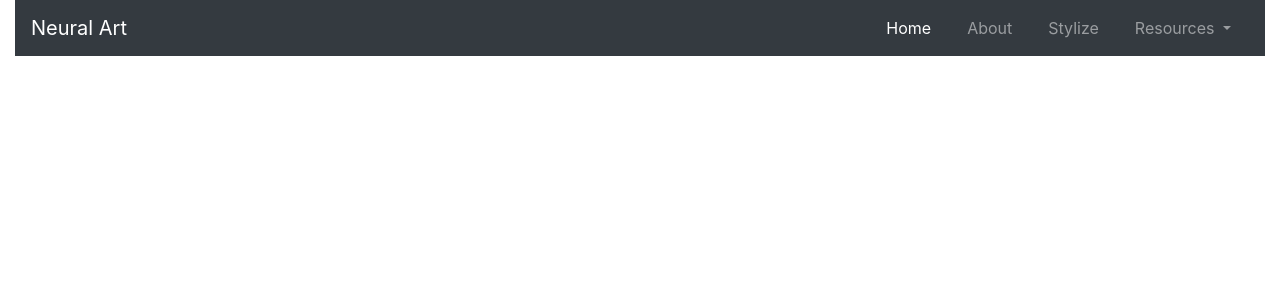
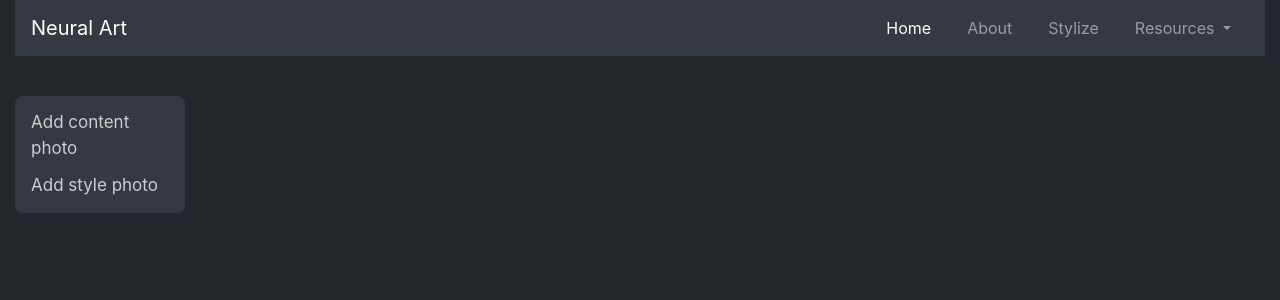
Before and after one commit to avgupt/NeuralArt, a Flask app: page /stylize in a window 1280 px wide. Shown: the top 300 px of the page. Run offline with Flask 2, Linux system fonts and the light colour scheme; some libraries are stand-ins or nearby versions.

Commit message:
Add bkg color and sidebar

```diff
--- a/NeuralArt/templates/stylize.html
+++ b/NeuralArt/templates/stylize.html
@@ -2,6 +2,45 @@
 
 {% block title %} Stylize {% endblock %}
 
-{% block body %}
+{% block css %}
+
+
+    .sidenav {
+        width: 170px;
+        position: fixed;
+        z-index: 1;
+        margin-top: 40px;
+        border-radius: 8px;
+        background: #343a40;
+        overflow-x: hidden;
+        padding: 8px 0;
+    }
+
+    .sidenav a {
+        padding: 6px 8px 6px 16px;
+        text-decoration: none;
+        font-size: 17px;
+        color: rgba(255,255,255,.75);
+        display: block;
+    }
+
+    .sidenav a:hover {
+        color: #FFF;
+        border-left: 4px solid #b4aa11;
+    }
 
 {% endblock %}
+
+{% block fullwidth %}
+
+    <div class="sidenav">
+        <a>Add content photo</a>
+        <a>Add style photo</a>
+    </div>
+    <!-- $('body').css({"background-color":"#23262a"}); -->
+
+{% endblock %}
+
+{% block script %}
+    document.body.style.backgroundColor = "#23262a";
+{% endblock %}
```
